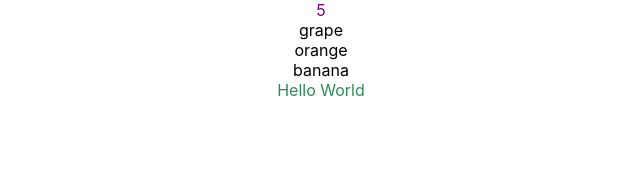
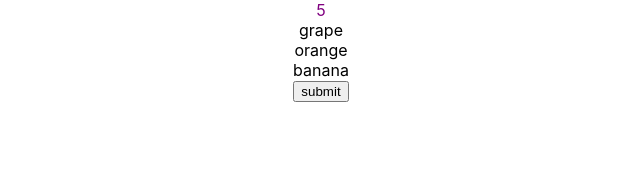
Before and after one commit to lara-destein13/component, a React (Create React App) app in the folder my-app/: page / in a window 1280 px wide. Shown: the top 170 px of the page, without its empty margins (319-959 px from the left). Built offline with nearby package versions, Linux system fonts and the light colour scheme.

Commit message:
button event listener

```diff
--- a/my-app/src/Text.js
+++ b/my-app/src/Text.js
@@ -7,9 +7,15 @@ class Text extends Component {
         super(props);
     }
 
+    clickHandler() {
+        console.log("something got clicked");
+    }
+
     render() {
          return (
-            <div className="text">{this.props.string}</div>
+            <div className="text">
+                <button onClick = {this.clickHandler}>submit</button>
+            </div>
         );
     }
 };
```
